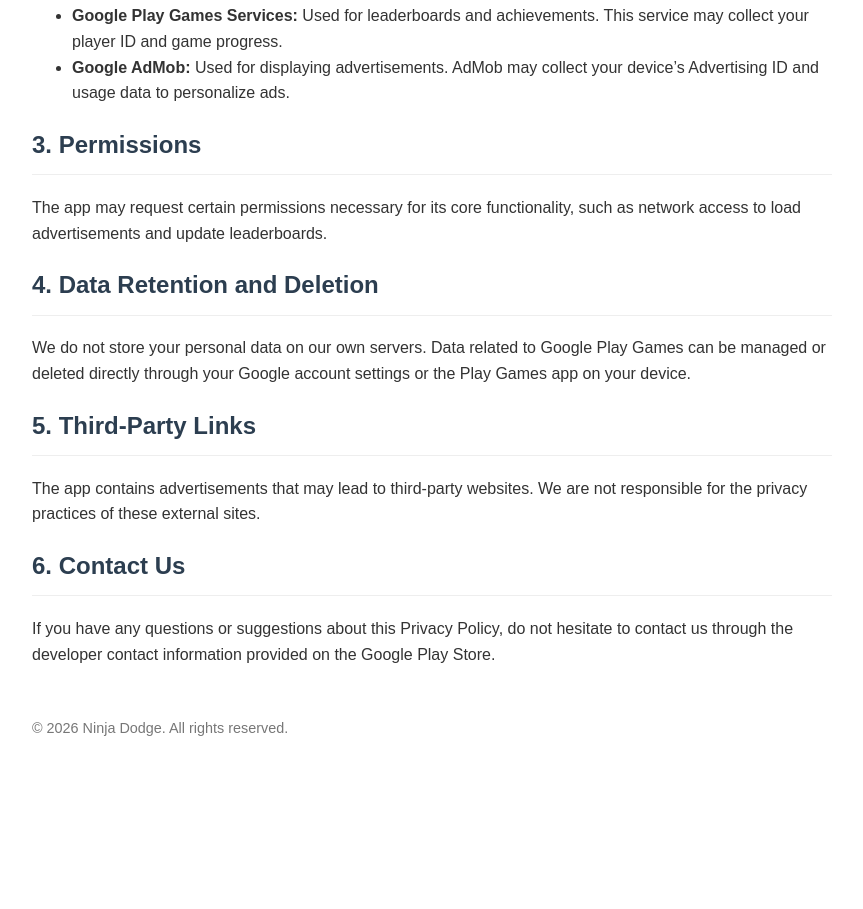
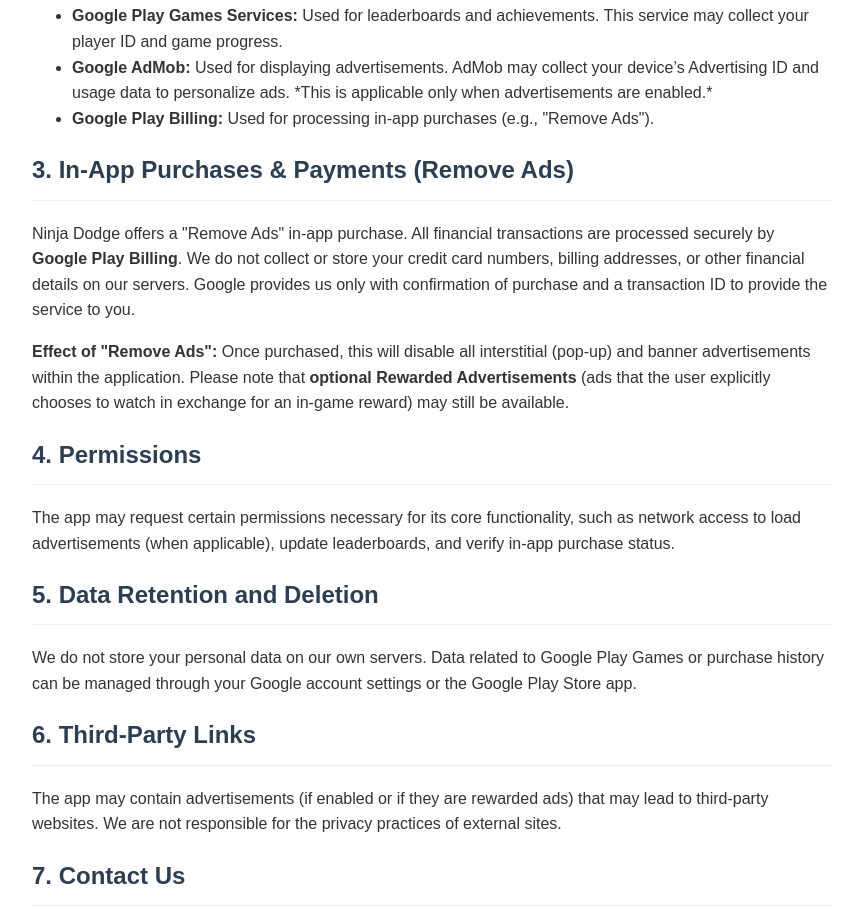
Before and after one commit to KDB-Mix/Ninja-dodge-website, a plain HTML site: page PS.html in a window 1280 px wide. Shown: the part 444-1353 px from the top of the page, without its empty margins (208-1071 px from the left). Before the commit the page ends 1219 px from the top, so only its background shows below. Drawn offline with Linux system fonts and the light colour scheme.

Commit message:
Update PS.html

```diff
--- a/PS.html
+++ b/PS.html
@@ -12,7 +12,7 @@
 </head>
 <body>
     <h1>Privacy Policy for Ninja Dodge</h1>
-    <p><strong>Effective Date: May 4, 2026</strong></p>
+    <p><strong>Last Updated: May 5, 2026</strong></p>
 
     <h2>1. Introduction</h2>
     <p>This Privacy Policy describes how Ninja Dodge handles information when you use our mobile application. We are committed to protecting your privacy and ensuring a transparent gaming experience.</p>
@@ -21,19 +21,24 @@
     <p>Ninja Dodge does not require you to provide personal information such as your name or email address. However, we use third-party services that may collect information used to identify you:</p>
     <ul>
         <li><strong>Google Play Games Services:</strong> Used for leaderboards and achievements. This service may collect your player ID and game progress.</li>
-        <li><strong>Google AdMob:</strong> Used for displaying advertisements. AdMob may collect your device’s Advertising ID and usage data to personalize ads.</li>
+        <li><strong>Google AdMob:</strong> Used for displaying advertisements. AdMob may collect your device’s Advertising ID and usage data to personalize ads. *This is applicable only when advertisements are enabled.*</li>
+        <li><strong>Google Play Billing:</strong> Used for processing in-app purchases (e.g., "Remove Ads").</li>
     </ul>
 
-    <h2>3. Permissions</h2>
-    <p>The app may request certain permissions necessary for its core functionality, such as network access to load advertisements and update leaderboards.</p>
+    <h2>3. In-App Purchases & Payments (Remove Ads)</h2>
+    <p>Ninja Dodge offers a "Remove Ads" in-app purchase. All financial transactions are processed securely by <strong>Google Play Billing</strong>. We do not collect or store your credit card numbers, billing addresses, or other financial details on our servers. Google provides us only with confirmation of purchase and a transaction ID to provide the service to you.</p>
+    <p><strong>Effect of "Remove Ads":</strong> Once purchased, this will disable all interstitial (pop-up) and banner advertisements within the application. Please note that <strong>optional Rewarded Advertisements</strong> (ads that the user explicitly chooses to watch in exchange for an in-game reward) may still be available.</p>
 
-    <h2>4. Data Retention and Deletion</h2>
-    <p>We do not store your personal data on our own servers. Data related to Google Play Games can be managed or deleted directly through your Google account settings or the Play Games app on your device.</p>
+    <h2>4. Permissions</h2>
+    <p>The app may request certain permissions necessary for its core functionality, such as network access to load advertisements (when applicable), update leaderboards, and verify in-app purchase status.</p>
 
-    <h2>5. Third-Party Links</h2>
-    <p>The app contains advertisements that may lead to third-party websites. We are not responsible for the privacy practices of these external sites.</p>
+    <h2>5. Data Retention and Deletion</h2>
+    <p>We do not store your personal data on our own servers. Data related to Google Play Games or purchase history can be managed through your Google account settings or the Google Play Store app.</p>
 
-    <h2>6. Contact Us</h2>
+    <h2>6. Third-Party Links</h2>
+    <p>The app may contain advertisements (if enabled or if they are rewarded ads) that may lead to third-party websites. We are not responsible for the privacy practices of external sites.</p>
+
+    <h2>7. Contact Us</h2>
     <p>If you have any questions or suggestions about this Privacy Policy, do not hesitate to contact us through the developer contact information provided on the Google Play Store.</p>
 
     <div class="footer">
```
